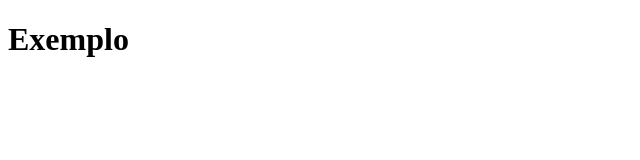
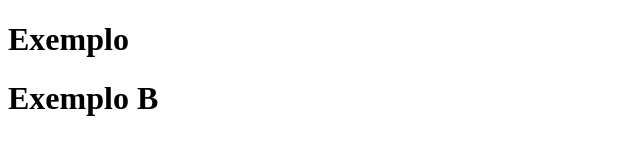
Before and after one commit to petrovnov9/Exemplo-11, a plain HTML site: page index.html in a window 1280 px wide. Shown: the whole page, without its empty margins (0-640 px from the left). Drawn offline with Linux system fonts and the light colour scheme.

Commit message:
Adicionando Exemplo B

```diff
--- a/index.html
+++ b/index.html
@@ -8,6 +8,7 @@
 <body>
     <header>
         <h1>Exemplo </h1>
+        <h1>Exemplo B</h1>
     </header>
 </body>
 </html>
```
